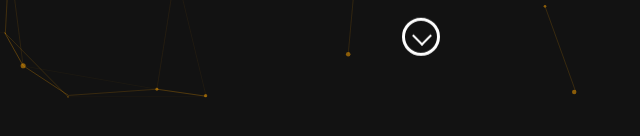
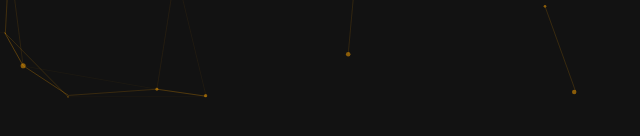
Before and after one commit to Ram-Bihari/new_portfolio, a plain HTML site: page index.html in a window 1280 px wide. Shown: the part 664-800 px from the top of the page, 222-862 px from the left. Drawn offline with nearby package versions, Linux system fonts and the light colour scheme.

Commit message:
removed scroll icon

```diff
--- a/index.html
+++ b/index.html
@@ -55,8 +55,6 @@
             <a id='instagram' href="#"><i class="fa fa-instagram fa-2x"></i></a>
           </div>
         </div>
-      </div>
-      <a href='#about' class="scroll-down">
       </a>
     </section>
     <section id="about">
```
